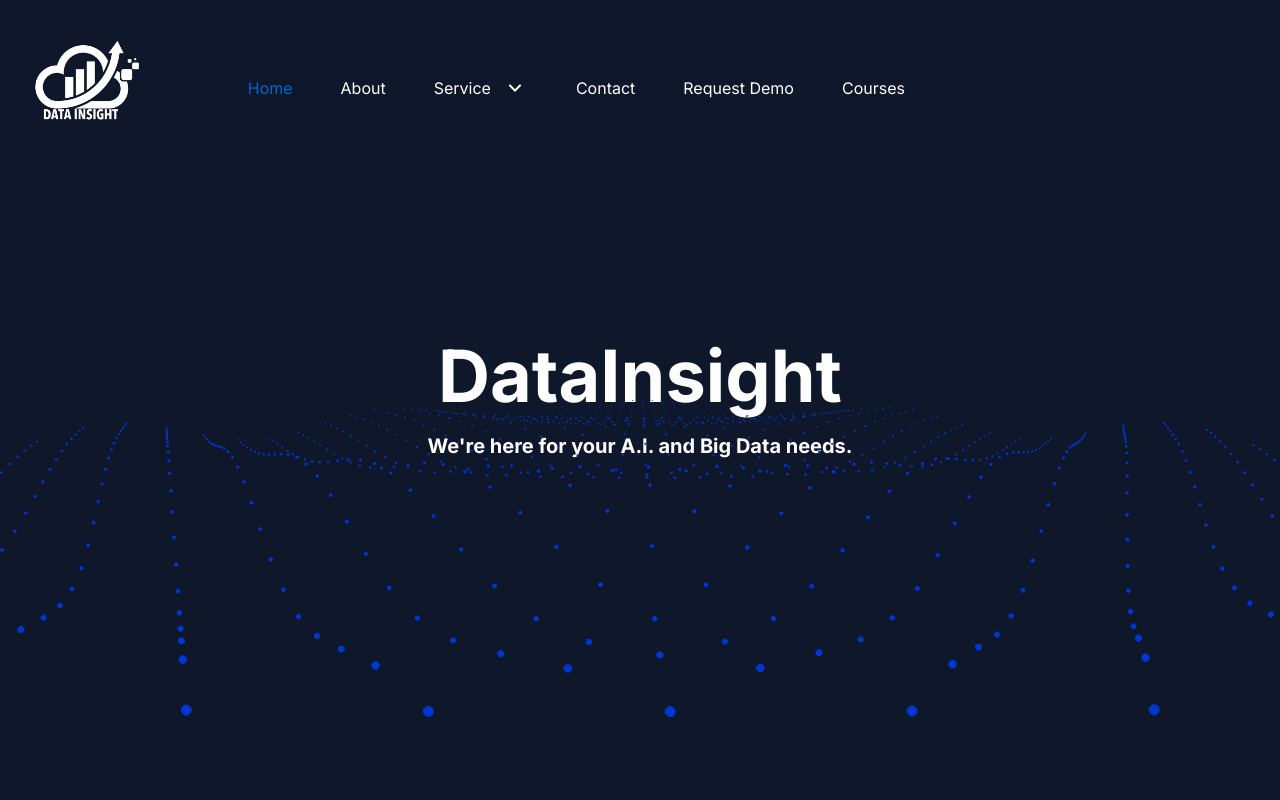
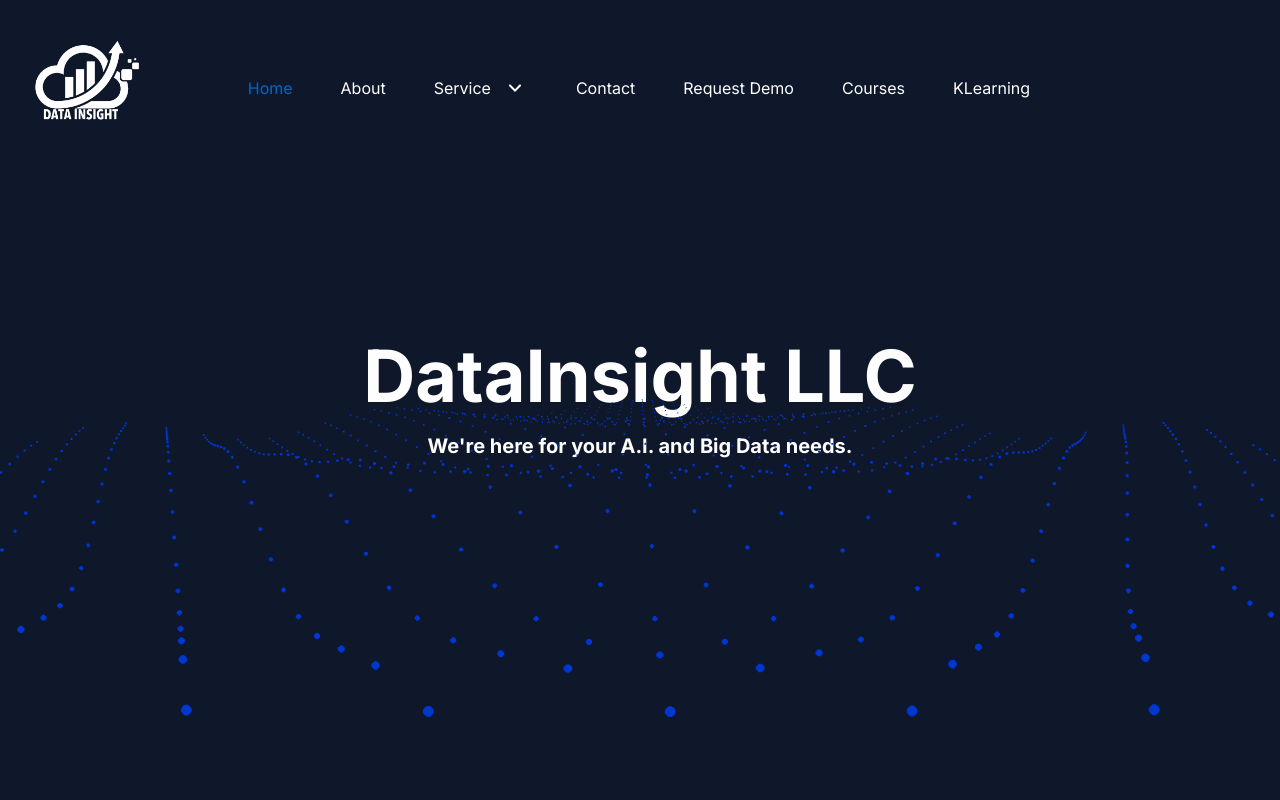
Before and after one commit to theoriginalsam/DataInsight, a Next.js app: page / in a window 1280 px wide. Shown: the top 800 px of the page. Built offline with nearby package versions, Linux system fonts and the light colour scheme.

Commit message:
Todays Commit

```diff
--- a/components/menuData.tsx
+++ b/components/menuData.tsx
@@ -73,6 +73,12 @@
     title: "Courses",
     path: "https://courses.datainsight.cloud",
     newTab: true
+  },
+  {
+    id: 7,
+    title: "KLearning",
+    path: "https://datainsight.infinityfreeapp.com/?i=1",
+    newTab: true
   }
 ];
 
--- a/components/navbar.tsx
+++ b/components/navbar.tsx
@@ -11,9 +11,9 @@
     setIsMenuOpen(!isMenuOpen);
   };
 
-  const closeMenu = () => {
+  function closeMenu() {
     setIsMenuOpen(false);
-  };
+  }
 
   const [showDropdown, setShowDropdown] = useState(false);
   useEffect(() => {
@@ -132,12 +132,18 @@
                   </Link>
                   <Link href="/work">
                     <div className="text-white hover:bg-primarylight hover:text-white px-3 py-2 rounded-md text-xl font-medium cursor-pointer">
-                      Request Demo
+                      Request Demoo
                     </div>
                   </Link>
                   <a href="https://courses.datainsight.cloud">
                     <div className="text-primarylight bg-white hover:bg-primarylight hover:text-white px-3 rounded-md flex items-center cursor-pointer">
                       Courses
+                      <i className="fas fa-book ml-3"></i>
+                    </div>
+                  </a>
+                  <a href="https://kids.datainsight.cloud">
+                    <div className="text-primarylight bg-white hover:bg-primarylight hover:text-white px-3 rounded-md flex items-center cursor-pointer">
+                      Kids
                       <i className="fas fa-book ml-3"></i>
                     </div>
                   </a>
@@ -211,6 +217,13 @@
                   >
                     Courses
                   </a>
+                  <a
+                    href="https://kids.datainsight.cloud"
+                    className="text-primarylight hover:bg-white hover:text-primarylight px-3 py-2 rounded-md text-xl font-medium cursor-pointer"
+                    onClick={closeMenu}
+                    target="_blank"
+                    rel="noopener noreferrer"
+                    ></a>
                 </div>
               </div>
             )}
--- a/pages/index.tsx
+++ b/pages/index.tsx
@@ -24,7 +24,7 @@
       >
         <div className="text-center">
           <h1 className="font-sans font-bold text-4xl md:text-7xl">
-            DataInsight
+            DataInsight LLC
           </h1>
           <h4 className="font-sans font-bold text-lg md:text-xl pt-3 md:pt-5">
             We're here for your A.I. and Big Data needs.
```
Also changed, not shown: 1 other file (tests, documents, lock files or other folders).
